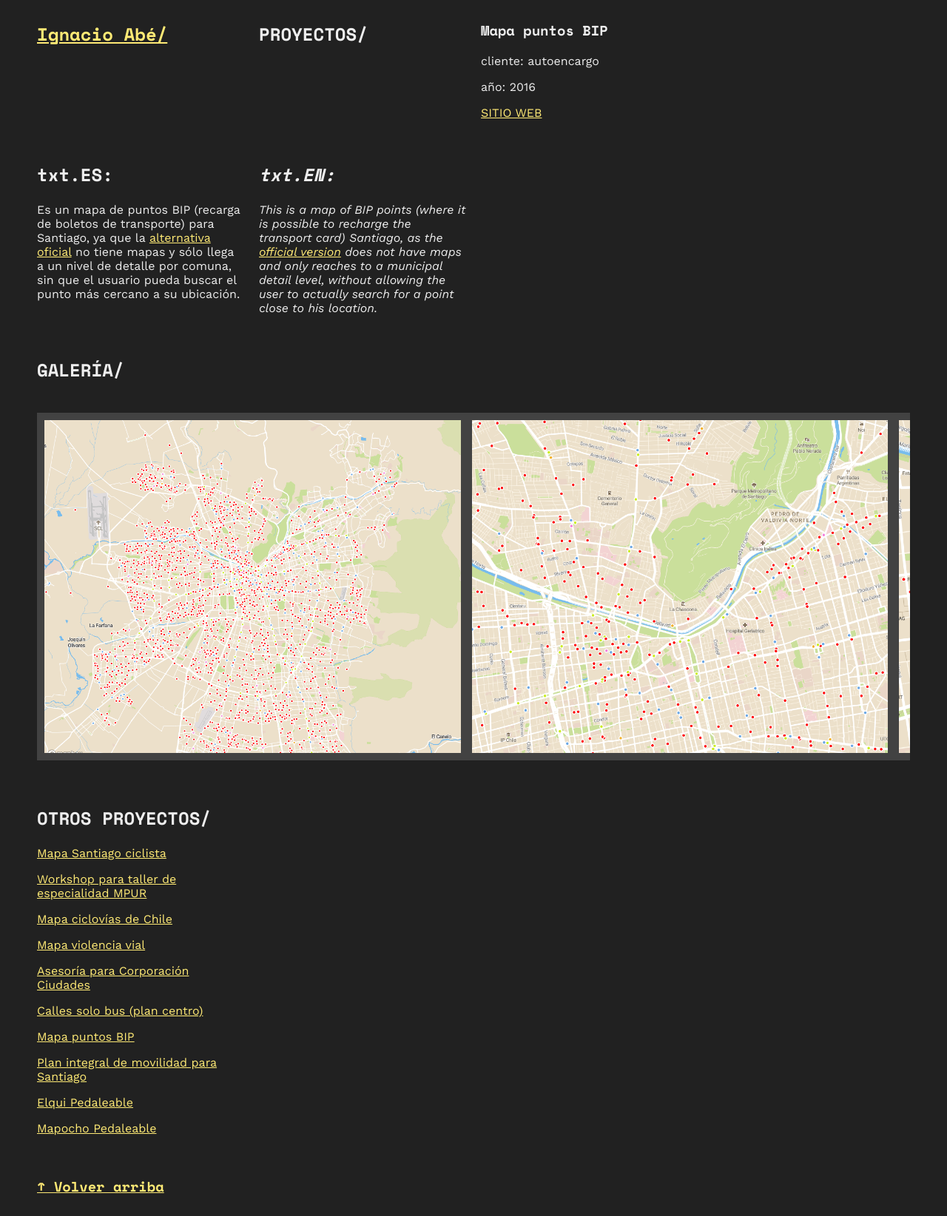
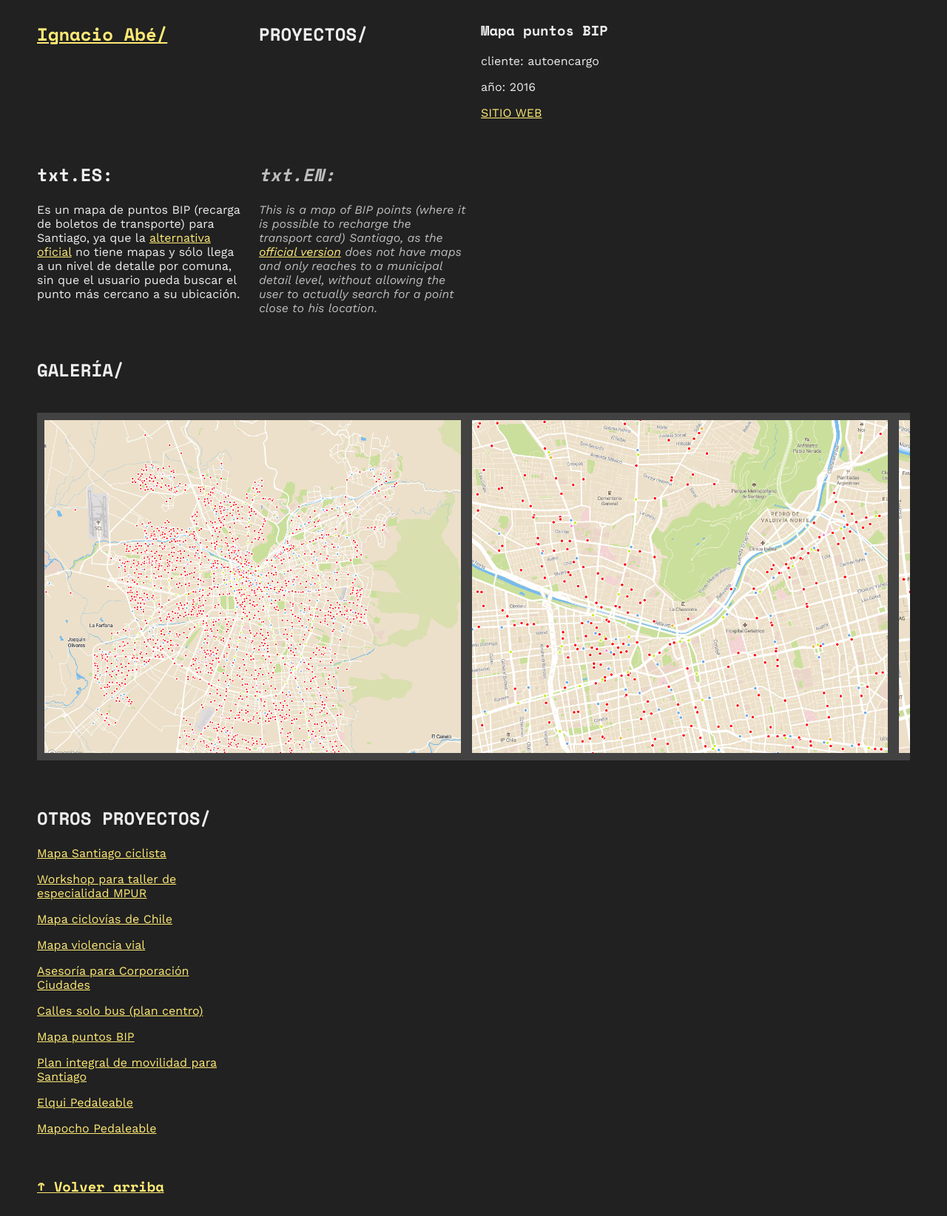
Before and after one commit to ignacioabe/ignacioabe.github.io, a Jekyll site: the page built from _proyectos/mapa-bip.md, in a window 1280 px wide. Shown: the whole page at 74% size. Built offline with Jekyll 4.4.1, drawn with Linux system fonts in a browser that asks for light colours.

Commit message:
añade favicon y orden el el CSS

```diff
--- a/_includes/head.html
+++ b/_includes/head.html
@@ -7,4 +7,5 @@
   <link rel="preconnect" href="https://fonts.googleapis.com">
   <link rel="preconnect" href="https://fonts.gstatic.com" crossorigin>
   <link href="https://fonts.googleapis.com/css2?family=Space+Mono:wght@700&family=Work+Sans:ital@0;1&display=swap" rel="stylesheet">
+  <link rel="shortcut icon" href="assets/img/favicon.png" type="image/png" />
 </head>
--- a/_sass/main.scss
+++ b/_sass/main.scss
@@ -1,28 +1,28 @@
-$colorFondo: #212121;
-$colorTarjeta: #424242;
-$colorTexto: #eeeeee;
-$fuente: 'IBM Plex Mono';
-$fuenteTitulos: 'Space Mono',
-monospace;
-$fuenteBase: 'Work Sans',
-sans-serif;
+//@use "sass:color";
+
+$color-fondo: #212121;
+$color-tarjeta: #424242;
+$color-texto: #eeeeee;
+$color-texto-en: #bdbdbd;
+// $fuente: 'IBM Plex Mono';
+$fuente-base: 'Work Sans', sans-serif;
+$fuente-titulos: 'Space Mono', monospace;
 
 // todo el sitio
 
 body {
-  background: $colorFondo;
-  color: $colorTexto;
-  font-family: $fuenteBase;
+  background: $color-fondo;
+  color: $color-texto;
+  font-family: $fuente-base;
 }
 
 h1,
 h2,
 h3 {
-  font-family: $fuenteTitulos;
+  font-family: $fuente-titulos;
 }
 
-div {
-}
+//div {}
 
 img {
   height: 100%;
@@ -32,7 +32,7 @@
 
 a {
   color: #ffea75;
-  // color: $colorTexto;
+  // color: $color-texto;
   // text-decoration-color: yellow;
   // text-decoration: none;
 }
@@ -47,12 +47,15 @@
   display: grid;
   justify-content: center;
   grid-template-columns: repeat(auto-fit, 280px);
+
   @media (max-width:500px) {
     grid-template-columns: repeat(auto-fit, 90vw);
     // background-color: yellowgreen;
   }
+
   // grid-template-columns: repeat(auto-fit, minmax(300px, 0.75fr));
   grid-gap: 20px;
+
   @media (max-width:480px) {
     grid-template-columns: repeat(auto-fit, 90vw);
   }
@@ -64,29 +67,28 @@
 
 .tarjeta {
   padding: 10px;
-  color: $colorTexto;
+  color: $color-texto;
   // border: 2px solid white
 }
 
-//esto está raro
 .título-sección {
   grid-column-start: 1;
-  // color:red
 }
 
 .título-sección+.galería {
   grid-column-start: 1;
 }
+
 .título-sección+.proyecto {
   grid-column-start: 1;
 }
 
 .proyecto {
-  background: $colorTarjeta;
+  background: $color-tarjeta;
 }
 
 .vacío {
-  background-color: $colorFondo;
+  background-color: $color-fondo;
 }
 
 .celda-izquierda {
@@ -94,16 +96,14 @@
 }
 
 .galería {
-  // box-sizing: border-box;
-  // justify-content: left;
-  background-color: $colorTarjeta;
+  background-color: $color-tarjeta;
   padding: 10px;
 }
 
 .flex-contenedor {
   display: flex;
   height: 50vh;
-  background-color: $colorTarjeta;
+  background-color: $color-tarjeta;
   padding: 10px;
   overflow-x: scroll;
 }
@@ -116,7 +116,7 @@
 // colores etiquetas secciones
 
 #biografía {
-  background-color: $colorFondo;
+  background-color: $color-fondo;
 }
 
 #proyectos {
@@ -124,18 +124,9 @@
   grid-column-start: 1;
 }
 
-// #proyectos+.proyecto {
-//   grid-column-start: 1;
-// }
-
 #contacto {
   grid-column-start: 1;
   // background-color: #880E4F;
-}
-
-#redes {
-  // grid-column-start: 1;
-  // background-color: #B71C1C;
 }
 
 .rectangulo {
@@ -146,13 +137,6 @@
 .rectangulo img {
   object-fit: cover;
 }
-
-// proyecto
-
-
-// .ficha {
-//   grid-column-start: 1;
-// }
 
 .ancho-completo {
   // padding: 10px;
@@ -165,4 +149,5 @@
 
 .en {
   font-style: italic;
+  color: $color-texto-en;
 }
```
Also changed, not shown: assets/img/favicon.png (added).
